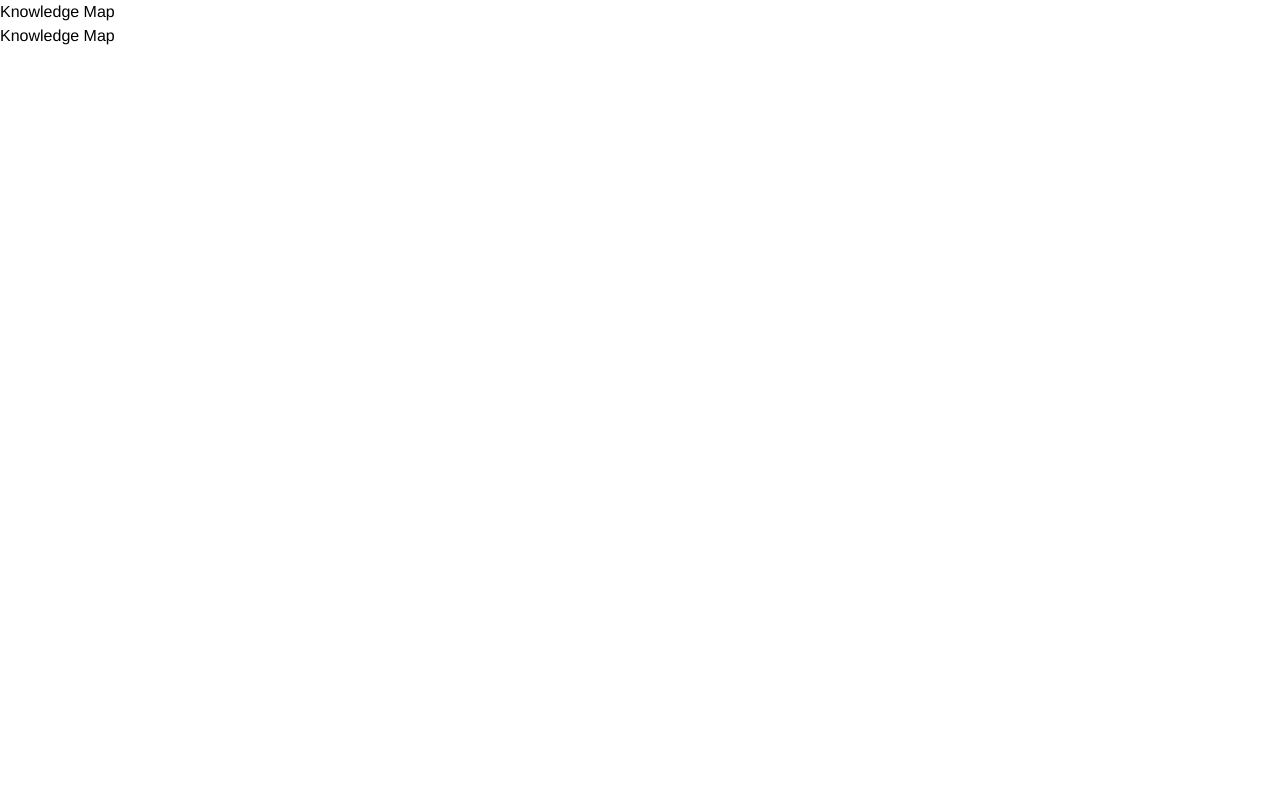
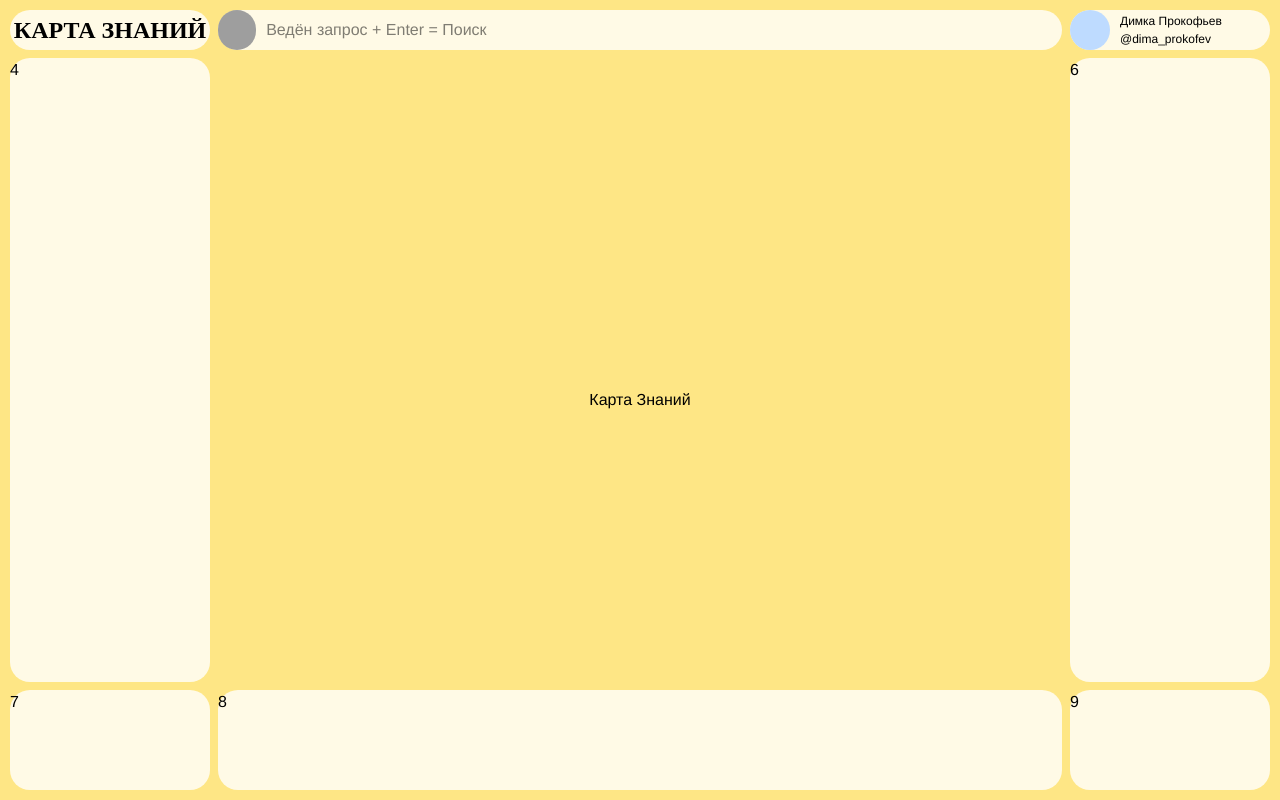
Before and after one commit to Knowledge-Map-RLE/knowledge_map, a React (Vite) app in the folder client/: page / in a window 1280 px wide. Built offline with nearby package versions, Linux system fonts and the light colour scheme; grey boxes are pictures that could not be loaded; a web font is replaced by a local one.

Commit message:
Добавил в макет название, логотип, строку поиска и панель пользователя

```diff
--- a/client/src/App.tsx
+++ b/client/src/App.tsx
@@ -3,10 +3,10 @@ import Knowledge_map from './components/Knowledge_map'
 import Knowledge_map_ui from './components/Knowledge_map_ui'
 
 function App() {
-  return <div>
+  return <>
+    <Knowledge_map />
     <Knowledge_map_ui />
-    <Knowledge_map />
-  </div>
+  </>
 }
 
 export default App
--- a/client/src/components/Knowledge_map/Knowledge_map.module.css
+++ b/client/src/components/Knowledge_map/Knowledge_map.module.css
@@ -0,0 +1,5 @@
+@import "tailwindcss";
+
+.knowledge_map {
+    @apply flex bg-amber-200 w-full h-full absolute justify-center items-center;
+}
--- a/client/src/components/Knowledge_map/index.tsx
+++ b/client/src/components/Knowledge_map/index.tsx
@@ -1,5 +1,5 @@
 import styles from './Knowledge_map.module.css'
 
 export default function Knowledge_map() {
-    return <div>Knowledge Map</div>
+    return <div className={styles.knowledge_map}>Карта Знаний</div>
 }
--- a/client/src/components/Knowledge_map_ui/Knowledge_map_ui.module.css
+++ b/client/src/components/Knowledge_map_ui/Knowledge_map_ui.module.css
@@ -0,0 +1,72 @@
+@import "tailwindcss";
+
+#root {
+    @apply w-full h-full;
+}
+
+.interface {
+    pointer-events: none;
+
+    padding: 10px;
+    display: grid;
+    grid-template-columns: 200px 1fr 200px;
+    grid-template-rows: 40px 1fr 100px;
+    gap: 8px;
+    grid-template-areas:
+        'main_menu top user'
+        'left center right'
+        'info bot minimap';
+
+    @apply w-full h-full absolute;
+}
+
+.interface > * {
+    background-color: rgba(255, 255, 255, 0.8);
+    border-radius: 20px;
+    pointer-events: auto;
+}
+
+.main_menu {
+    grid-area: main_menu;
+    display: flex;
+}
+
+.top {
+    grid-area: top;
+}
+
+.user {
+    grid-area: user;
+
+}
+
+.left {
+    grid-area: left;
+
+}
+
+.center {
+    grid-area: center;
+    pointer-events: none;
+    display: none;
+}
+
+.right {
+    grid-area: right;
+
+}
+
+.info {
+    grid-area: info;
+
+}
+
+.bot {
+    grid-area: bot;
+
+}
+
+.minimap {
+    grid-area: minimap;
+
+}
--- a/client/src/components/Knowledge_map_ui/index.tsx
+++ b/client/src/components/Knowledge_map_ui/index.tsx
@@ -1,5 +1,18 @@
-import styles from './Knowledge_map_ui.module.css'
+import s from './Knowledge_map_ui.module.css'
+import Main_menu from '../Main_menu'
+import Search from '../Search'
+import User from '../User'
 
 export default function Knowledge_map_ui() {
-    return <div>Knowledge Map</div>
+    return <div className={s.interface}>
+        <Main_menu />
+        <Search />
+        <User />
+        <div className={s.left}>4</div>
+        <div className={s.center}>5</div>
+        <div className={s.right}>6</div>
+        <div className={s.info}>7</div>
+        <div className={s.bot}>8</div>
+        <div className={s.minimap}>9</div>
+    </div>
 }
--- /dev/null
+++ b/client/src/components/Main_menu/Main_menu.module.css
@@ -0,0 +1,8 @@
+@import "tailwindcss";
+
+.main_menu {
+    font-family: 'PT Sans Narrow';
+    font-weight: bold;
+    font-size: 24px;
+    @apply flex justify-center items-center;
+}
--- /dev/null
+++ b/client/src/components/Main_menu/index.tsx
@@ -0,0 +1,5 @@
+import s from './Main_menu.module.css'
+
+export default function Main_menu() {
+    return <ul className={s.main_menu}>КАРТА ЗНАНИЙ</ul>
+}
--- /dev/null
+++ b/client/src/components/Search/Search.module.css
@@ -0,0 +1,18 @@
+@import "tailwindcss";
+
+.search_panel {
+    @apply flex items-center;
+}
+
+.logo {
+    background-image: url('logo.svg');
+    @apply h-[40px] w-[40px] rounded-full bg-cover bg-center;
+}
+
+.search {
+    @apply px-[10px] w-full;
+}
+
+.search:focus {
+    outline: none;
+}
--- /dev/null
+++ b/client/src/components/Search/index.tsx
@@ -0,0 +1,8 @@
+import s from './Search.module.css'
+
+export default function Search() {
+    return <div className={s.search_panel}>
+        <div className={s.logo}></div>
+        <input type='text' className={s.search} placeholder='Ведён запрос + Enter = Поиск' />
+    </div>
+}
--- /dev/null
+++ b/client/src/components/User/User.module.css
@@ -0,0 +1,18 @@
+@import "tailwindcss";
+
+.user {
+    @apply flex items-center;
+}
+
+.avatar {
+    @apply bg-blue-200 h-[40px] w-[40px] rounded-full;
+}
+
+.name, .info {
+    @apply px-[10px];
+}
+
+.user_info {
+    @apply flex flex-col;
+    font-size: 12px;
+}
--- /dev/null
+++ b/client/src/components/User/index.tsx
@@ -0,0 +1,11 @@
+import s from './User.module.css'
+
+export default function User() {
+    return <div className={s.user}>
+        <div className={s.avatar}></div>
+        <div className={s.user_info}>
+          <div className={s.name}>Димка Прокофьев</div>
+          <div className={s.info}>@dima_prokofev</div>
+        </div>
+    </div>
+}
```
Also changed, not shown: client/public/logo.svg (added).
